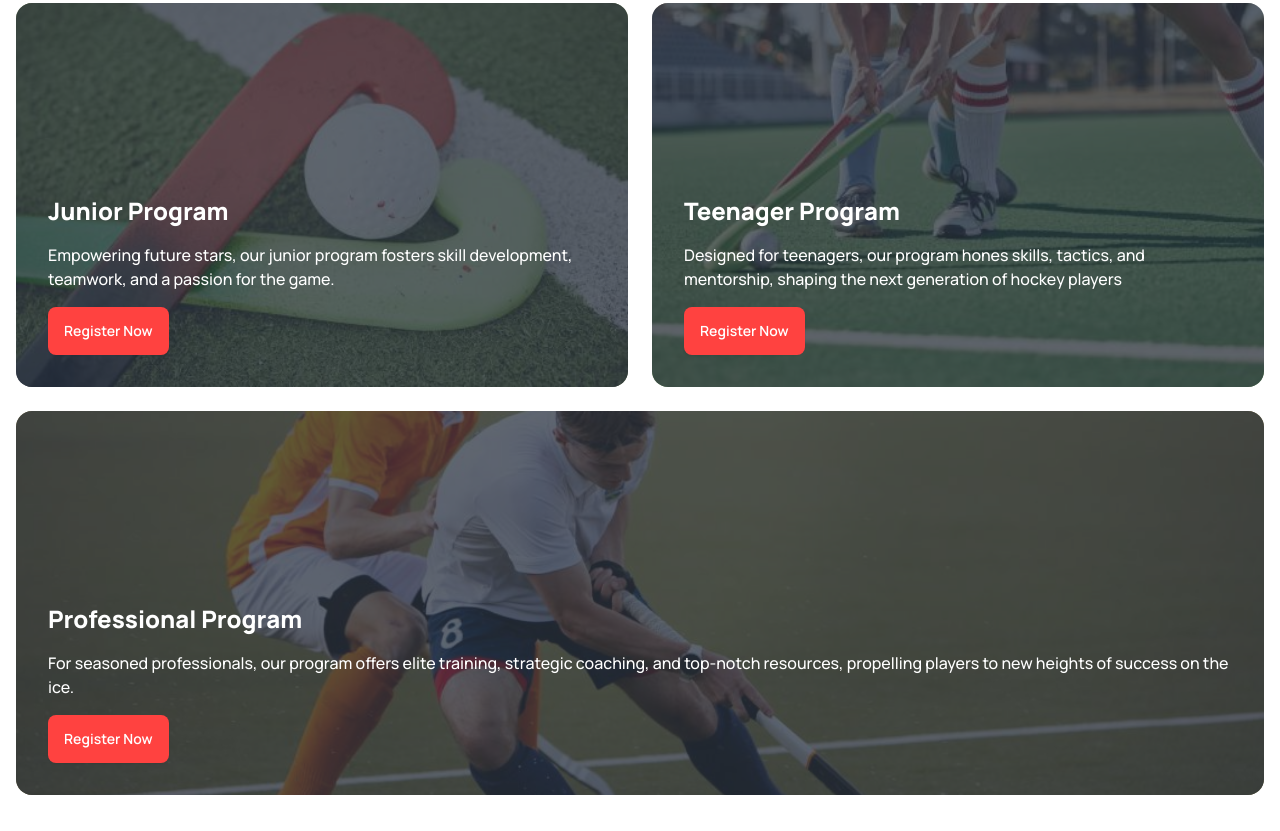
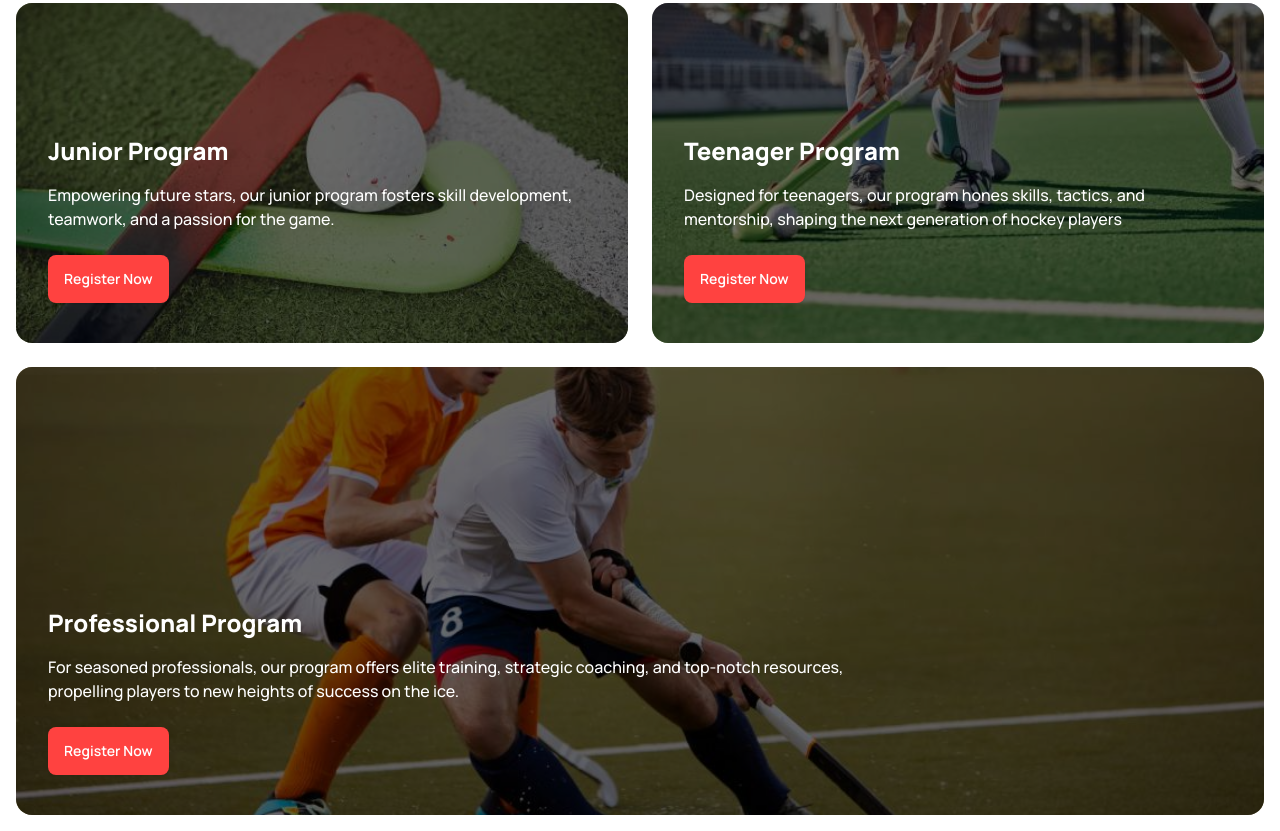
Before and after one commit to rasudunnabi/assignment-3, a plain HTML site: page index.html in a window 1280 px wide. Shown: the part 1769-2600 px from the top of the page. Drawn offline with nearby package versions, Linux system fonts and the light colour scheme.

Commit message:
fixed minor stuff from program section

```diff
--- a/index.html
+++ b/index.html
@@ -28,6 +28,9 @@
     <style>
       .font-manrope {
         font-family: "Manrope", sans-serif;
+      }
+      .card.image-full:before {
+        background-color: #000000c4;
       }
     </style>
   </head>
@@ -306,7 +309,7 @@
             <figure>
               <img class="w-full" src="images/2.jpg" alt="Junior" />
             </figure>
-            <div class="card-body text-left lg:mt-40">
+            <div class="card-body text-left justify-end pb-[2.5rem]">
               <div class="card-actions flex-col gap-4 justify-start">
                 <h2 class="card-title text-2xl font-extrabold text-white">
                   Junior Program
@@ -316,7 +319,7 @@
                   development, teamwork, and a passion for the game.
                 </p>
                 <button
-                  class="btn bg-[#FF4240] border-none text-white hover:bg-black"
+                  class="btn bg-[#FF4240] border-none text-white hover:bg-black mt-2"
                 >
                   Register Now
                 </button>
@@ -328,7 +331,7 @@
             <figure>
               <img class="w-full" src="images/3.jpg" alt="Teenager" />
             </figure>
-            <div class="card-body text-left lg:mt-40">
+            <div class="card-body text-left justify-end pb-[2.5rem]">
               <div class="card-actions flex-col gap-4 justify-start">
                 <h2 class="card-title text-2xl font-extrabold text-white">
                   Teenager Program
@@ -338,7 +341,7 @@
                   mentorship, shaping the next generation of hockey players
                 </p>
                 <button
-                  class="btn bg-[#FF4240] border-none text-white hover:bg-black"
+                  class="btn bg-[#FF4240] border-none text-white hover:bg-black mt-2"
                 >
                   Register Now
                 </button>
@@ -347,23 +350,23 @@
           </div>
           <!-- card -->
           <div
-            class="card w-full h-full lg:h-96 bg-base-100 image-full col-span-2"
+            class="card w-full h-full lg:h-[28rem] bg-base-100 image-full col-span-2"
           >
             <figure>
               <img class="w-full" src="images/4.jpg" alt="Professional" />
             </figure>
-            <div class="card-body text-left lg:mt-40">
+            <div class="card-body text-left justify-end pb-[2.5rem]">
               <div class="card-actions flex-col gap-4 justify-start">
                 <h2 class="card-title text-2xl font-extrabold text-white">
                   Professional Program
                 </h2>
-                <p class="font-medium text-white">
+                <p class="font-medium text-white lg:mr-96">
                   For seasoned professionals, our program offers elite training,
                   strategic coaching, and top-notch resources, propelling
                   players to new heights of success on the ice.
                 </p>
                 <button
-                  class="btn bg-[#FF4240] border-none text-white hover:bg-black"
+                  class="btn bg-[#FF4240] border-none text-white hover:bg-black mt-2"
                 >
                   Register Now
                 </button>
@@ -700,7 +703,7 @@
         <hr class="border-dashed" />
         <div class="flex flex-col lg:flex-row gap-6">
           <!-- contact -->
-          <div class="p-6 border rounded-2xl space-y-6 lg:w-[40%]">
+          <div class="p-6 border rounded-2xl space-y-6 lg:w-[50%]">
             <div
               class="bg-[#BCED6D1A] rounded-2xl p-8 flex flex-col justify-center items-start text-start"
             >
@@ -725,7 +728,7 @@
           </div>
           <!-- form -->
           <div
-            class="space-y-6 lg:space-y-0 lg:grid lg:grid-cols-2 gap-6 lg:w-[60%]"
+            class="space-y-6 lg:space-y-0 lg:grid lg:grid-cols-2 gap-6 lg:w-[50%]"
           >
             <div class="flex flex-col text-start gap-3">
               <h3 class="text-xl font-bold">Your Name:</h3>
```
